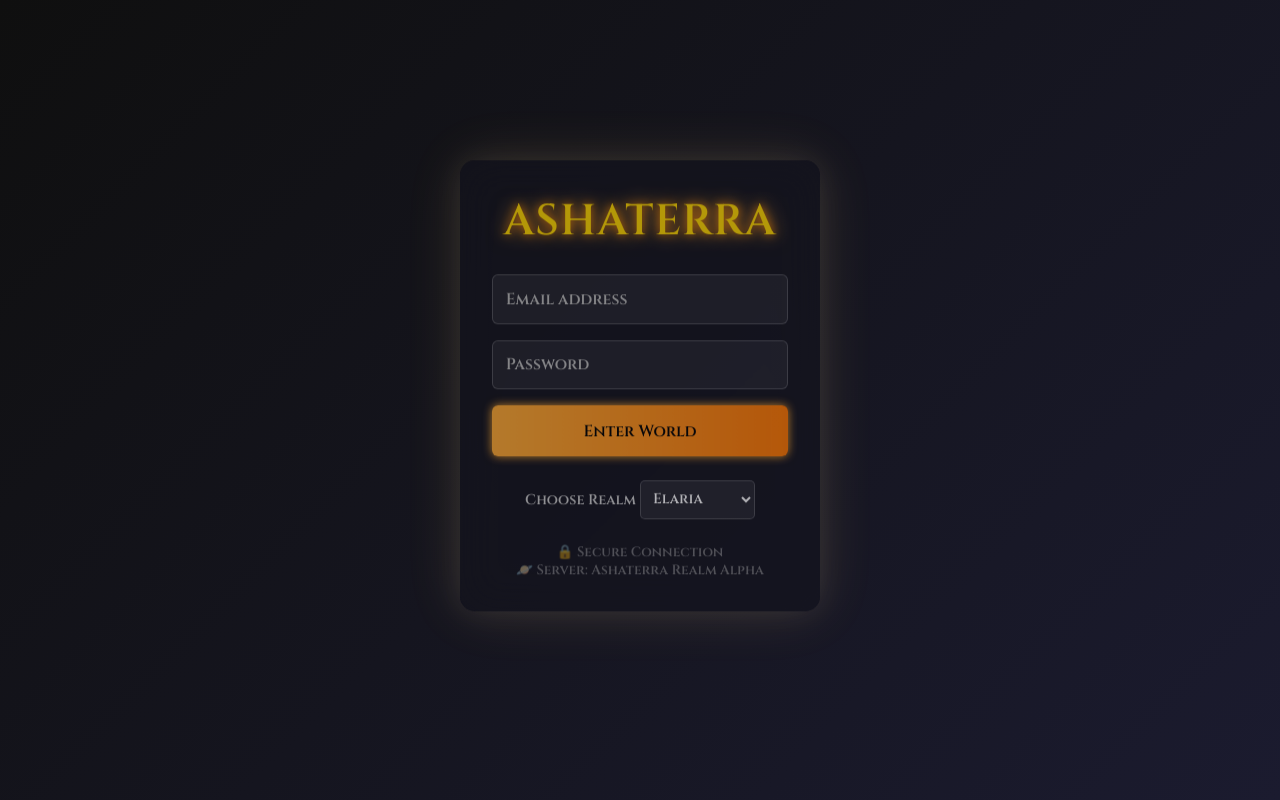
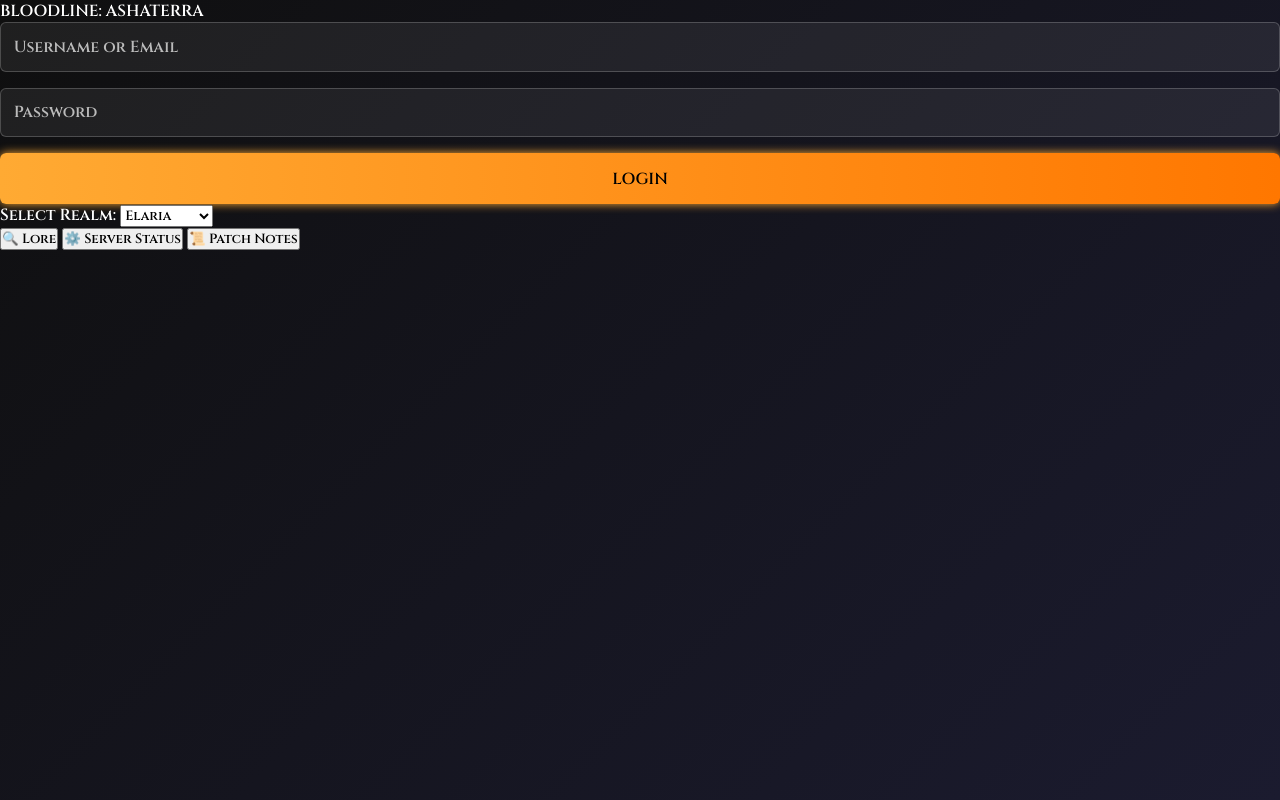
Before and after one commit to drmacze/BA-Alpha, a plain HTML site: page index.html in a window 1280 px wide. Drawn offline with nearby package versions, Linux system fonts and the light colour scheme; files that its build step writes are made by us from their sources; files whose address does not match are found by name.

Commit message:
Update index.html

```diff
--- a/index.html
+++ b/index.html
@@ -5,35 +5,40 @@
   <meta name="viewport" content="width=device-width, initial-scale=1.0"/>
   <title>Ashaterra - Login</title>
   <link rel="stylesheet" href="css/style.css" />
+  <link rel="preconnect" href="https://fonts.googleapis.com">
+  <link rel="preconnect" href="https://fonts.gstatic.com" crossorigin>
+  <link href="https://fonts.googleapis.com/css2?family=Cinzel:wght@600&family=Orbitron:wght@500&display=swap" rel="stylesheet">
   <script src="https://cdnjs.cloudflare.com/ajax/libs/gsap/3.12.2/gsap.min.js"></script>
 </head>
 <body>
   <canvas id="particles"></canvas>
-
   <div class="hud-overlay"></div>
 
-  <div class="login-container">
-    <div class="logo">ASHATERRA</div>
+  <div class="login-wrapper">
+    <div class="game-title">BLOODLINE: ASHATERRA</div>
     <form id="login-form">
-      <input type="email" placeholder="Email address" required />
+      <input type="text" placeholder="Username or Email" required />
       <input type="password" placeholder="Password" required />
-      <button type="submit">Enter World</button>
+      <button type="submit">LOGIN</button>
     </form>
-    <div class="realm-selector">
-      <label>Choose Realm</label>
+
+    <div class="realm-lore">
+      <label>Select Realm:</label>
       <select>
-        <option>Elaria</option>
-        <option>Nytheris</option>
-        <option>Volgrath</option>
-        <option>Zephyros</option>
-        <option>Mireval</option>
-        <option>Kraegor</option>
-        <option>Thalmor</option>
+        <option value="elaria">Elaria</option>
+        <option value="volgrath">Volgrath</option>
+        <option value="nytheris">Nytheris</option>
+        <option value="mireval">Mireval</option>
+        <option value="zephyros">Zephyros</option>
+        <option value="kraegor">Kraegor</option>
+        <option value="thalmor">Thalmor</option>
       </select>
     </div>
-    <div class="status-panel">
-      <p>🔒 Secure Connection</p>
-      <p>🪐 Server: Ashaterra Realm Alpha</p>
+
+    <div class="extras">
+      <button class="btn-secondary">🔍 Lore</button>
+      <button class="btn-secondary">⚙️ Server Status</button>
+      <button class="btn-secondary">📜 Patch Notes</button>
     </div>
   </div>
 
```
